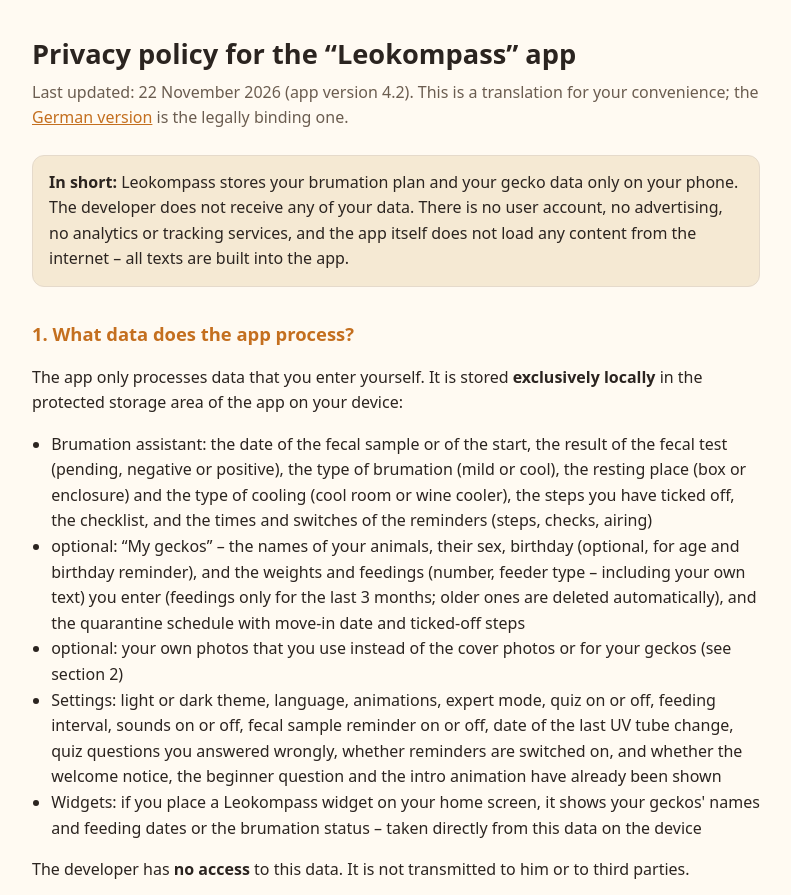
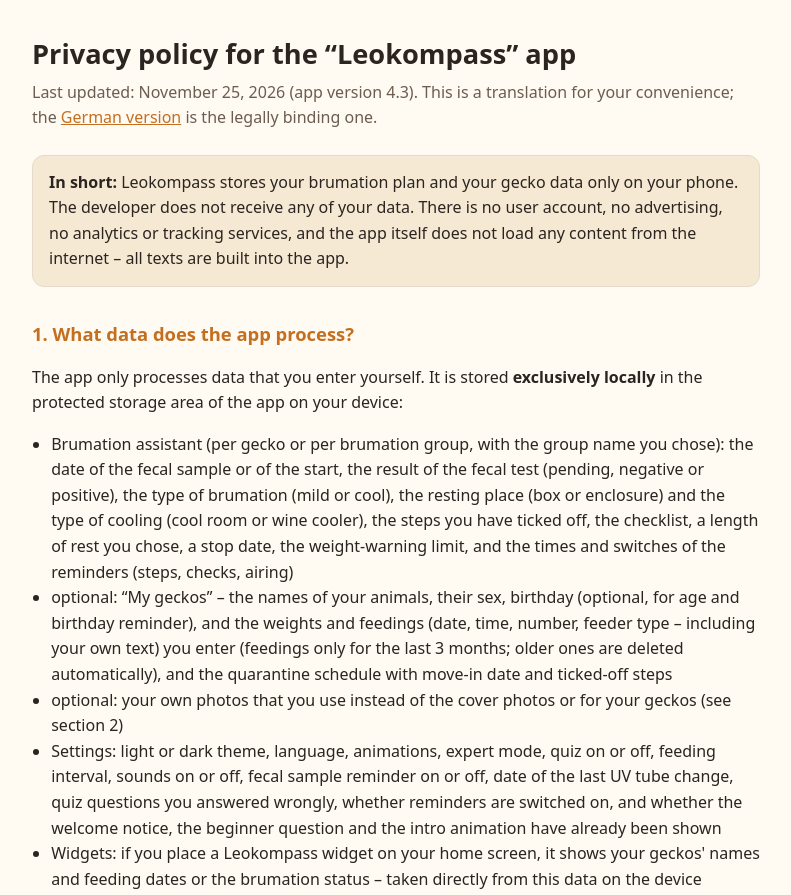
Before and after one commit to L0gix3/leokompass, a plain HTML site: page datenschutz-en.html in a window 1280 px wide. Shown: the top 895 px of the page, without its empty margins (244-1035 px from the left). Drawn offline with Linux system fonts and the light colour scheme.

Commit message:
Webseite: Leokompass 4.3 (Winterruhe pro Gecko, 39 Quellen, 116 Fragen, Datenschutz 4.3)
Co-Authored-By: Claude Opus 5.5 <noreply@anthropic.com>

```diff
--- a/datenschutz-en.html
+++ b/datenschutz-en.html
@@ -28,7 +28,7 @@
 <body>
 <main>
 <h1>Privacy policy for the “Leokompass” app</h1>
-<p class="stand">Last updated: 22 November 2026 (app version 4.2). This is a translation for your convenience;
+<p class="stand">Last updated: November 25, 2026 (app version 4.3). This is a translation for your convenience;
 the <a href="datenschutz.html">German version</a> is the legally binding one.</p>
 
 <div class="kasten">
@@ -41,8 +41,8 @@ the <a href="datenschutz.html">German version</a> is the legally binding one.</p
 <p>The app only processes data that you enter yourself. It is stored <strong>exclusively locally</strong> in the
 protected storage area of the app on your device:</p>
 <ul>
-  <li>Brumation assistant: the date of the fecal sample or of the start, the result of the fecal test (pending, negative or positive), the type of brumation (mild or cool), the resting place (box or enclosure) and the type of cooling (cool room or wine cooler), the steps you have ticked off, the checklist, and the times and switches of the reminders (steps, checks, airing)</li>
-  <li>optional: “My geckos” – the names of your animals, their sex, birthday (optional, for age and birthday reminder), and the weights and feedings (number, feeder type – including your own text) you enter (feedings only for the last 3 months; older ones are deleted automatically), and the quarantine schedule with move-in date and ticked-off steps</li>
+  <li>Brumation assistant (per gecko or per brumation group, with the group name you chose): the date of the fecal sample or of the start, the result of the fecal test (pending, negative or positive), the type of brumation (mild or cool), the resting place (box or enclosure) and the type of cooling (cool room or wine cooler), the steps you have ticked off, the checklist, a length of rest you chose, a stop date, the weight-warning limit, and the times and switches of the reminders (steps, checks, airing)</li>
+  <li>optional: “My geckos” – the names of your animals, their sex, birthday (optional, for age and birthday reminder), and the weights and feedings (date, time, number, feeder type – including your own text) you enter (feedings only for the last 3 months; older ones are deleted automatically), and the quarantine schedule with move-in date and ticked-off steps</li>
   <li>optional: your own photos that you use instead of the cover photos or for your geckos (see section 2)</li>
   <li>Settings: light or dark theme, language, animations, expert mode, quiz on or off, feeding interval, sounds on or off, fecal sample reminder on or off, date of the last UV tube change, quiz questions you answered wrongly, whether reminders are switched on, and whether the welcome notice, the beginner question and the intro animation have already been shown</li>
   <li>Widgets: if you place a Leokompass widget on your home screen, it shows your geckos' names and feeding dates or the brumation status – taken directly from this data on the device</li>
@@ -99,7 +99,7 @@ A donation does not unlock any features; the app only learns that the payment wa
 Donations go exclusively to the developer of the app, not to the operators of the sources named.</p>
 
 <h2>7. Storage period and deletion</h2>
-<p>Your data remains stored until you delete it in the app (brumation plan: “Create a new plan”; geckos: “Delete gecko” or individual entries with ✕; quarantine: “End quarantine”) or
+<p>Your data remains stored until you delete it in the app (brumation plan: “Delete the plan”; geckos: “Delete gecko” or individual entries with ✕; quarantine: “End quarantine”) or
 uninstall the app. You remove your own photos under “More → Your own photos” with “Original”. When you uninstall the app, Android deletes all of its local data. Saved PDF files and backup files remain
 until you delete them yourself.</p>
 
```
